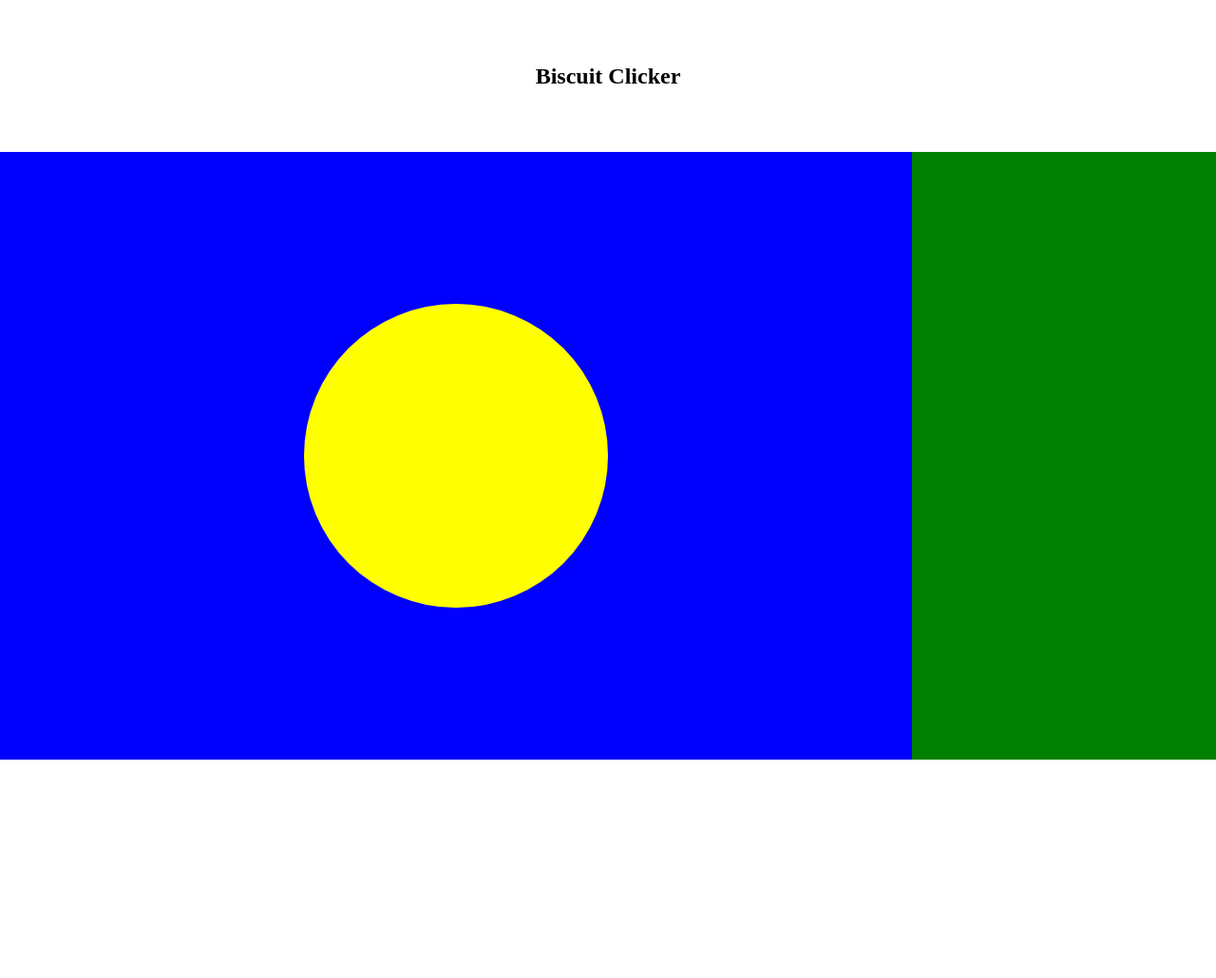
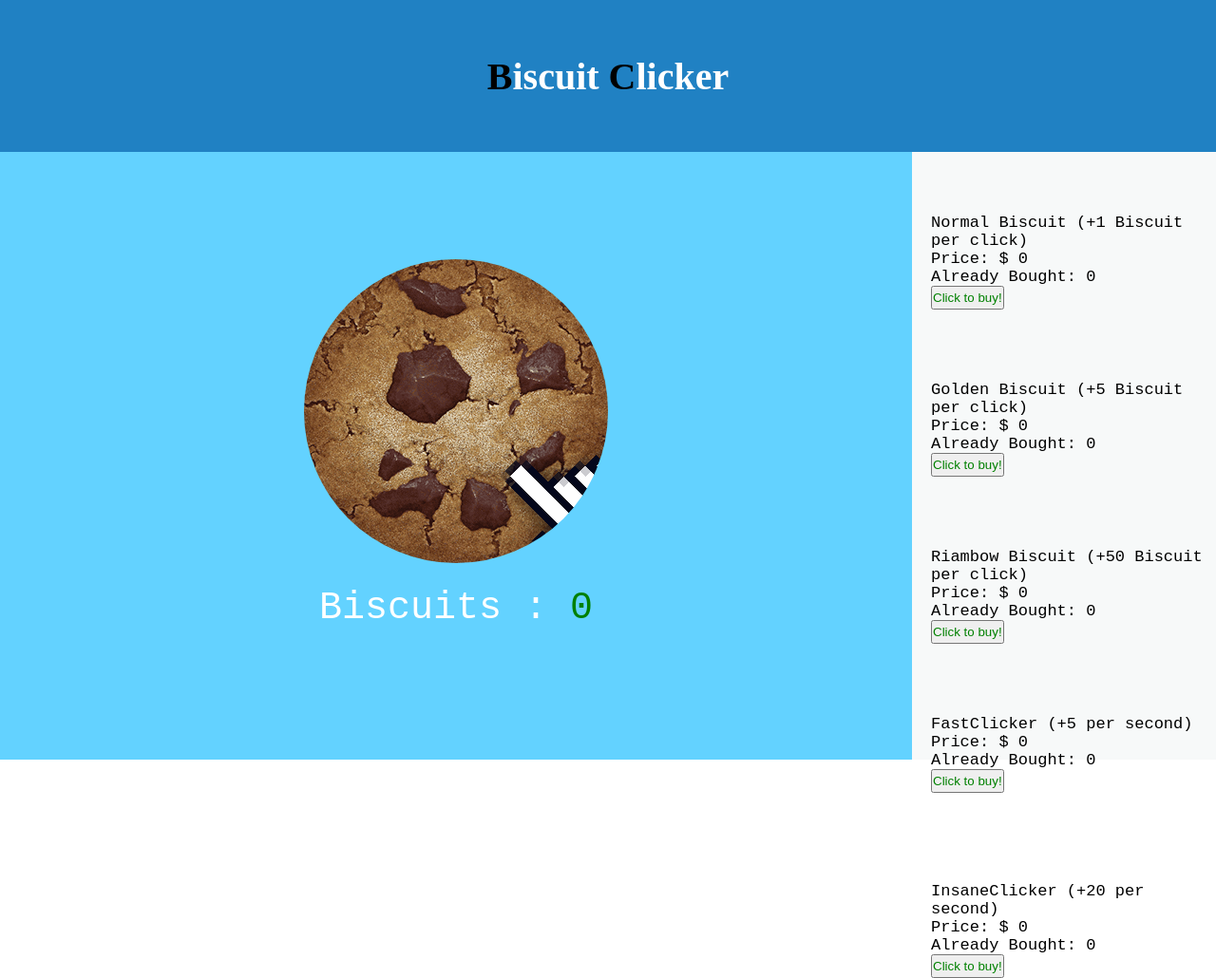
Before and after one commit to KevinGutej/CookieClickerGame, a plain HTML site: page unikaćWielokrotnie/index.html in a window 1280 px wide. Shown: the whole page at 95% size. Before the commit the page ends 800 px from the top, so only its background shows below. Drawn offline with nearby package versions, Linux system fonts and the light colour scheme.

Commit message:
Creating shop

```diff
--- a/unikaćWielokrotnie/index.html
+++ b/unikaćWielokrotnie/index.html
@@ -1,5 +1,6 @@
 <!DOCTYPE html>
 <html lang="en">
+
 <head>
     <meta charset="UTF-8">
     <meta http-equiv="X-UA-Compatible" content="IE=edge">
@@ -8,19 +9,59 @@
     <script src="https://ajax.googleapis.com/ajax/libs/jquery/3.6.3/jquery.min.js"></script>
     <title>Biscuit clicker</title>
 </head>
+
 <body>
     <header>
         <nav>
-            <h1>Biscuit Clicker</h1>
+            <h1><span>B</span>iscuit <span>C</span>licker</h1>
         </nav>
     </header>
     <main>
-        <section id = "clicker">
-            <div id = "main-circle"></div>
+        <section id="clicker">
+            <div id="main-circle"></div>
+            <p id="cookie-text">Biscuits : <span id="cookie-counter" style="color:green">0</span></p>
         </section>
-        <section id = "shop"></section>
+        <section id="shop">
+            <ol id="items">
+                <li data-id = "item1" data-itemType = "biscuitsPerClick">
+                    <p>Normal Biscuit (+1 Biscuit per click)</p>
+                    <p>Price: $ <span class="item-price">0</span></p>
+                    <p>Already Bought: <span class="item-counter">0</span></p>
+                    <button type="button" class="click-to-buy">Click to buy!</button>
+                </li>
+
+                <li data-id="item2" data-itemType = "biscuitsPerClick">
+                    <p>Golden Biscuit (+5 Biscuit per click)</p>
+                    <p>Price: $ <span class="item-price">0</span></p>
+                    <p>Already Bought: <span class="item-counter">0</span></p>
+                    <button type="button" class="click-to-buy">Click to buy!</button>
+                </li>
+
+                <li data-id="item3" data-itemType = "biscuitsPerClick">
+                    <p>Riambow Biscuit (+50 Biscuit per click)</p>
+                    <p>Price: $ <span class="item-price">0</span></p>
+                    <p>Already Bought: <span class="item-counter">0</span></p>
+                    <button type="button" class="click-to-buy">Click to buy!</button>
+                </li>
+
+                <li data-id="item4" data-itemType = "biscuitsPerSec">
+                    <p>FastClicker (+5 per second)</p>
+                    <p>Price: $ <span class="item-price">0</span></p>
+                    <p>Already Bought: <span class="item-counter">0</span></p>
+                    <button type="button" class="click-to-buy">Click to buy!</button>
+                </li>
+
+                <li data-id="item5" data-itemType = "biscuitsPerSec">
+                    <p>InsaneClicker (+20 per second)</p>
+                    <p>Price: $ <span class="item-price">0</span></p>
+                    <p>Already Bought: <span class="item-counter">0</span></p>
+                    <button type="button" class="click-to-buy">Click to buy!</button>
+                </li>
+            </ol>
+        </section>
     </main>
 
     <script src="index.js" defer></script>
 </body>
+
 </html>
--- a/unikaćWielokrotnie/index.js
+++ b/unikaćWielokrotnie/index.js
@@ -1 +1,23 @@
-$('#main-circle').on('click', () => console.log('clicked'))
+let biscuitsPerSec = 0;
+let biscuitsPerClick = 1;
+
+
+
+$('#main-circle').click(function () {
+    $('#cookie-counter').text( parseInt( $('#cookie-counter').text() ,10 ) + 1 );
+});
+
+const purchase = function(itemId) {
+    const item = $('#items li')[itemId];
+    let itemPrice = item.find('.item-price').text() - 0;
+    let itemCounter = item.find('.item-counter').text() - 0;
+    let cookieAmount = parseInt($('#cookie-counter').text(), 10);
+    cookieAmount -= price;
+    itemPrice++;
+    itemCounter++;
+    const itemType = item.dataset.itemType;
+    if(itemType == 'biscuitsPerSec')
+    {
+
+    }
+}
--- a/unikaćWielokrotnie/main.css
+++ b/unikaćWielokrotnie/main.css
@@ -19,33 +19,75 @@ header {
     display: flex;
     justify-content: center;
     align-items: center;
+    background-color: #2081C3;
 }
 
 main {
     height: var(--main-height);
     width: 100%;
-    background-color: red;
+
     display: flex;
 }
 
 #clicker {
     height: 100%;
     width: var(--clicker-width);
-    background-color: blue;
+    background-color: #63D2FF;
     display: flex;
     justify-content: center;
     align-items: center;
+    flex-direction: column;
 }
 
 #shop {
     height: 100%;
     width: calc(100% - var(--clicker-width));
-    background-color: green;
+    background-color: #F7F9F9;
+
 }
 
 #main-circle {
     height: calc(var(--main-height)* 0.5);
     width: calc(var(--main-height)* 0.5);
     border-radius: 50%;
-    background-color: yellow;
+    background-image: url('/images/cookie.jpg');
+    background-position: center;
 }
+
+h1 {
+    font-size: 40px;
+    color: white;
+}
+span {
+    color: black;
+}
+
+#cookie-text {
+    font-size: 40px;
+    font-family: 'Courier New', Courier, monospace;
+    margin: 25px;
+    color: white;
+}
+
+#items {
+    list-style: none;
+    display: grid;
+    grid-template-rows: repeat(5, 1fr);
+    grid-gap: 75px;
+    margin-top: 65px;
+    margin-left: 20px;
+    font-size:17px;
+    font-family: 'Courier New', Courier, monospace;
+    font-weight: 500;
+    justify-items: stretch;
+
+}
+
+li {
+    width: 100%;
+}
+
+.click-to-buy {
+    height: 25px;
+    color: green;
+}
```
Also changed, not shown: unikaćWielokrotnie/images/cookie.jpg (added).
